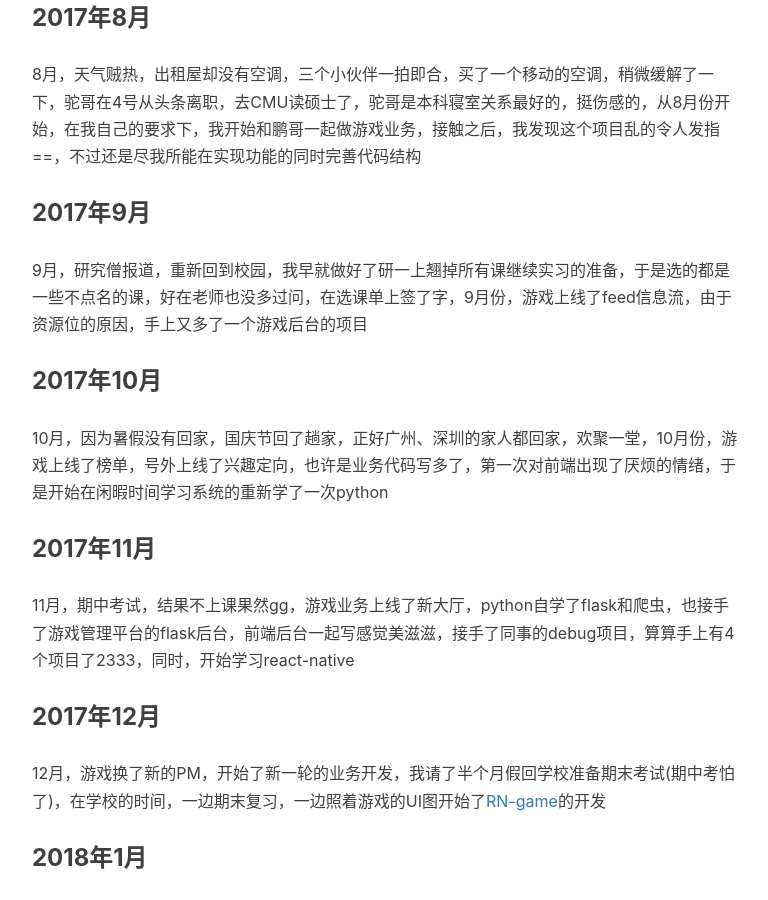
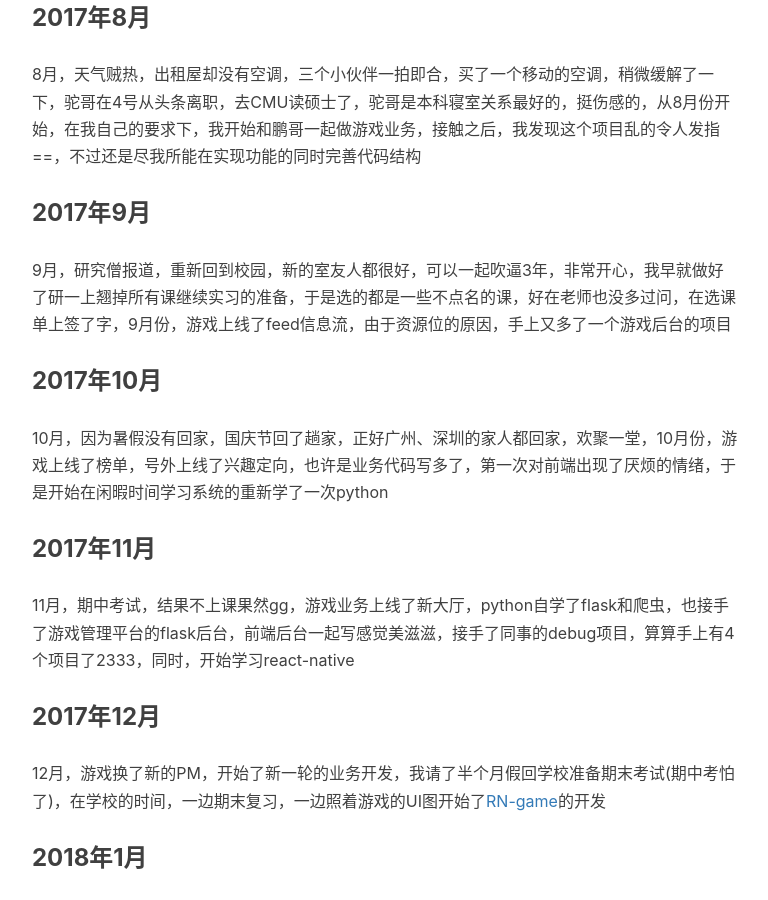
Before and after one commit to mickey0524/mickey0524.github.io, a Jekyll site: the page built from _posts/2018-02-15-2017-summary.md, in a window 1280 px wide and 900 px high, scrolled down 2138 px. Shown: the whole window, without its empty margins (233-1001 px from the left). Built offline with Jekyll 4.4.1, drawn with Linux system fonts in a browser that asks for light colours; nearby versions of some CDN libraries; comment, search, counter and statistics services are not loaded.

Commit message:
feat(summary): 增加部分描述

```diff
--- a/_posts/2018-02-15-2017-summary.md
+++ b/_posts/2018-02-15-2017-summary.md
@@ -49,7 +49,7 @@ tags:
 
 ### 2017年9月
 
-9月，研究僧报道，重新回到校园，我早就做好了研一上翘掉所有课继续实习的准备，于是选的都是一些不点名的课，好在老师也没多过问，在选课单上签了字，9月份，游戏上线了feed信息流，由于资源位的原因，手上又多了一个游戏后台的项目
+9月，研究僧报道，重新回到校园，新的室友人都很好，可以一起吹逼3年，非常开心，我早就做好了研一上翘掉所有课继续实习的准备，于是选的都是一些不点名的课，好在老师也没多过问，在选课单上签了字，9月份，游戏上线了feed信息流，由于资源位的原因，手上又多了一个游戏后台的项目
 
 ### 2017年10月
 
```
